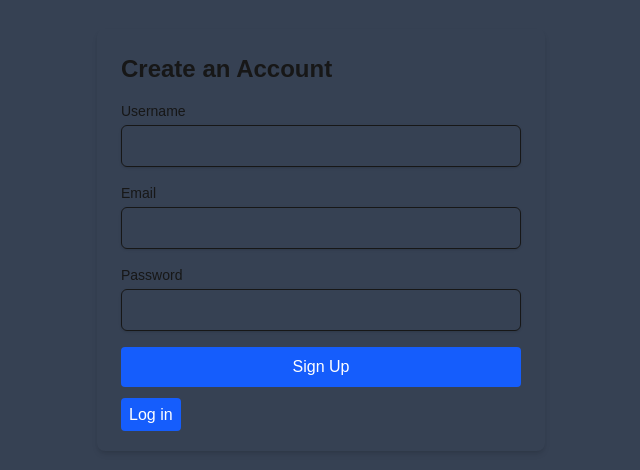
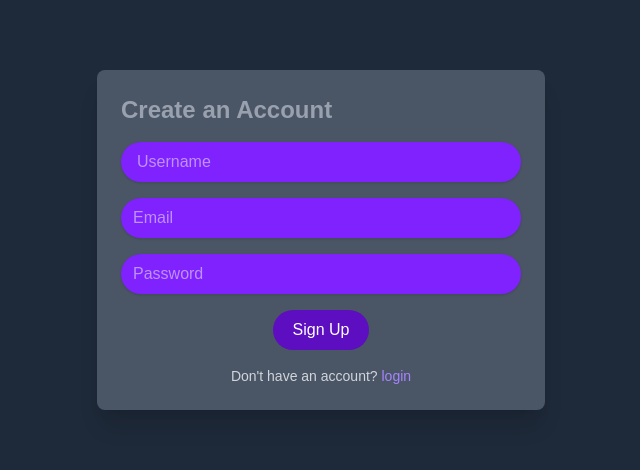
Before and after one commit to Ishankpanwar15/resume-builder, a Next.js app: page /signup in a window 1280 px wide. Shown: the part 160-630 px from the top of the page, without its empty margins (319-959 px from the left). Built offline with nearby package versions, Linux system fonts and the light colour scheme.

Commit message:
Authentication done

```diff
--- a/src/app/login/page.tsx
+++ b/src/app/login/page.tsx
@@ -37,16 +37,17 @@ useEffect(() => {
 
   return (
     <div className="flex items-center justify-center min-h-screen bg-gray-800 px-4">
+      <div className=''>
         <form
           onSubmit={handleLogin}
-        className="w-full max-w-md p-6 rounded-lg shadow-md space-y-4"
+          className="w-full max-w-md p-6 rounded-lg shadow-xl space-y-4 bg-gray-600"
           >
-        <h2 className="text-2xl font-bold text-center">Login</h2>
+          <h2 className="text-2xl font-bold text-gray-500 text-center">Login</h2>
 
           {error && <p className="text-red-600 text-sm">{error}</p>}
 
           <input
-          className="w-full px-3 py-2 border border-white rounded-md"
+            className="w-full px-4 py-2 border border-black rounded-2xl bg-violet-600 text-white"
             type="email"
             placeholder="Email"
             value={email}
@@ -54,7 +55,7 @@ useEffect(() => {
             required
             />
           <input
-          className="w-full px-3 py-2 border border-white rounded-md"
+            className="w-full px-4 py-2 border bg-violet-600 border-black text-white rounded-2xl"
             type="password"
             placeholder="Password"
             value={password}
@@ -62,20 +63,28 @@ useEffect(() => {
             required
             />
 
+          <div className='flex justify-center mt-2'>
           <button
             type="submit"
-          className="w-full bg-blue-600 text-white py-2 rounded hover:bg-blue-700 active:scale-90 duration-500 transition-transform"
+            className="w-[6rem] justify-center  bg-violet-900 text-white py-1 rounded-2xl hover:bg-violet-950 texy-sm"
             >
             Login
           </button>
+          </div>
+          <div className='w-full flex justify-center items-center space-x-4 mt-4'>
 
+            <div className='flex'>
               <p className="text-center text-sm text-gray-300">
             Don&apos;t have an account?{' '}
-          <a href="/signup" className="text-blue-600 hover:underline">
+            <a href="/signup" className="text-violet-400 hover:underline">
               SignUp
             </a>
           </p>
+
+            </div>
+          </div>
         </form>
+      </div>
     </div>
   );
 }
--- a/src/app/signup/page.tsx
+++ b/src/app/signup/page.tsx
@@ -38,48 +38,54 @@ useEffect(() => {
 }, [router]);
 
   return (
-    <div className="min-h-screen flex items-center justify-center bg-gray-700 px-4">
-      <div className="max-w-md w-full p-6 rounded-lg shadow-md">
-        <h2 className="text-2xl font-semibold mb-4">Create an Account</h2>
+    <div className="min-h-screen flex items-center justify-center bg-gray-800 px-4">
+      <div className="max-w-md w-full p-6 rounded-lg shadow-xl bg-gray-600">
+        <h2 className="text-2xl text-gray-400 font-semibold mb-4">Create an Account</h2>
         <form onSubmit={handleSignup} className="space-y-4">
           <div>
-            <label className="block text-sm font-medium">Username</label>
+
             <input
               type="text"
               required
+              placeholder='Username'
               value={username}
               onChange={(e) => setUsername(e.target.value)}
-              className="mt-1 block w-full px-3 py-2 border rounded-md shadow-sm"
+              className="mt-1 block w-full bg-violet-600 text-white px-4 py-2 border-black rounded-3xl shadow-sm"
             />
           </div>
           <div>
-            <label className="block text-sm font-medium">Email</label>
             <input
               type="email"
               required
+              placeholder='Email'
               value={email}
               onChange={(e) => setEmail(e.target.value)}
-              className="mt-1 block w-full px-3 py-2 border rounded-md shadow-sm"
+              className="mt-1 block w-full text-white px-3 py-2 border-black bg-violet-600 rounded-3xl shadow-sm"
             />
           </div>
           <div>
-            <label className="block text-sm font-medium">Password</label>
             <input
               type="password"
               required
+              placeholder='Password'
               value={password}
               onChange={(e) => setPassword(e.target.value)}
-              className="mt-1 block w-full px-3 py-2 border rounded-md shadow-sm"
+              className="mt-1 block w-full px-3 py-2 text-white border-black bg-violet-600 rounded-3xl shadow-sm"
             />
           </div>
-          <button type="submit" className="w-full bg-blue-600 text-white py-2 rounded hover:bg-blue-700">
-            Sign Up
-          </button>
-          <button>
-            <a href="/login" className="w-full bg-blue-600 text-white p-2 rounded hover:bg-blue-700">
-               Log in
-            </a>
-          </button>
+          <div className='w-full flex justify-center items-center space-x-4 mt-4'>
+            <button type="submit" className="w-[6rem] bg-violet-800 text-white py-2 rounded-3xl hover:bg-violet-900">
+              Sign Up
+            </button>
+          </div>
+          <div className='w-full flex justify-center items-center space-x-4 mt-4'>
+             <p className="text-center text-sm text-gray-300">
+                Don&apos;t have an account?{' '}
+                <a href="/login" className="text-violet-400 hover:underline">
+                  login
+                </a>
+             </p>
+          </div>
         </form>
 
         {error && <p className="text-red-600 mt-4">{error}</p>}
```
Lines whose indentation alone changed are shown as unchanged.
